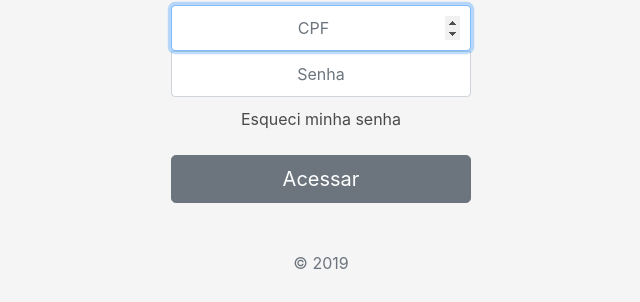
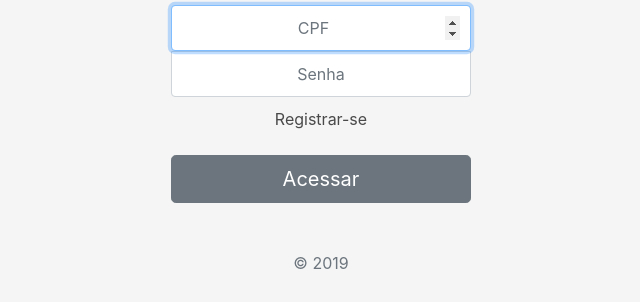
Before and after one commit to felipelm3g/MCGE, a PHP site: page / in a window 1280 px wide. Shown: the part 384-686 px from the top of the page, without its empty margins (319-959 px from the left). Run offline with PHP 8.4, Linux system fonts and the light colour scheme.

Commit message:
felipe
ajuste

```diff
--- a/index.php
+++ b/index.php
@@ -135,7 +135,7 @@ if (isset($_SESSION['user'])) {
             <div class="checkbox mb-3">
                 <label>
 <!--                    <input type="checkbox" value="remember-me"> Lembrar de mim-->
-                    <a href="forget.php" style="text-decoration: none;color: rgba(0,0,0,0.7);">Esqueci minha senha</a>
+                    <a href="registrar.php" style="text-decoration: none;color: rgba(0,0,0,0.7);">Registrar-se</a>
                 </label>
             </div>
             <button class="btn btn-lg btn-secondary btn-block" onclick="login();" type="button">Acessar</button>
```
